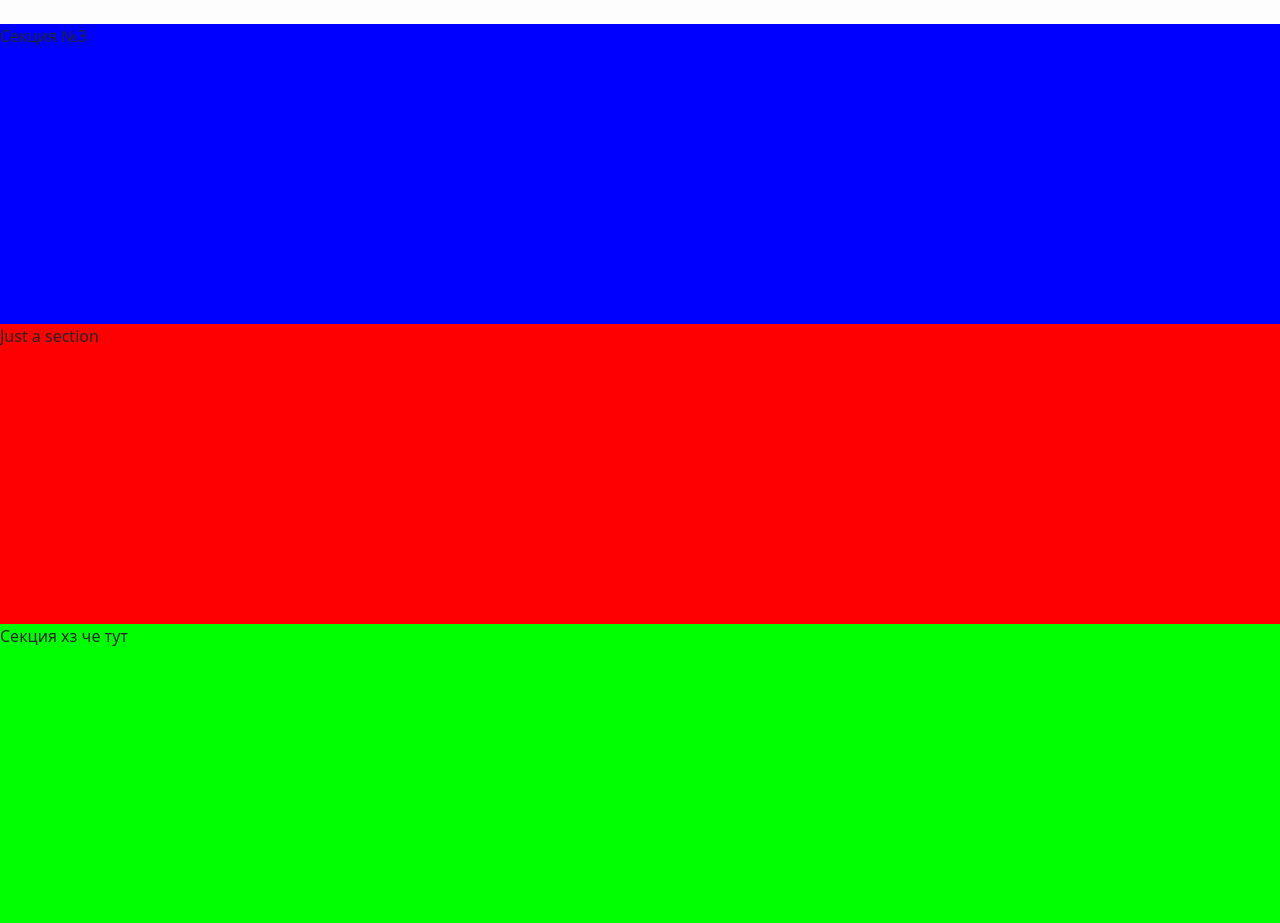
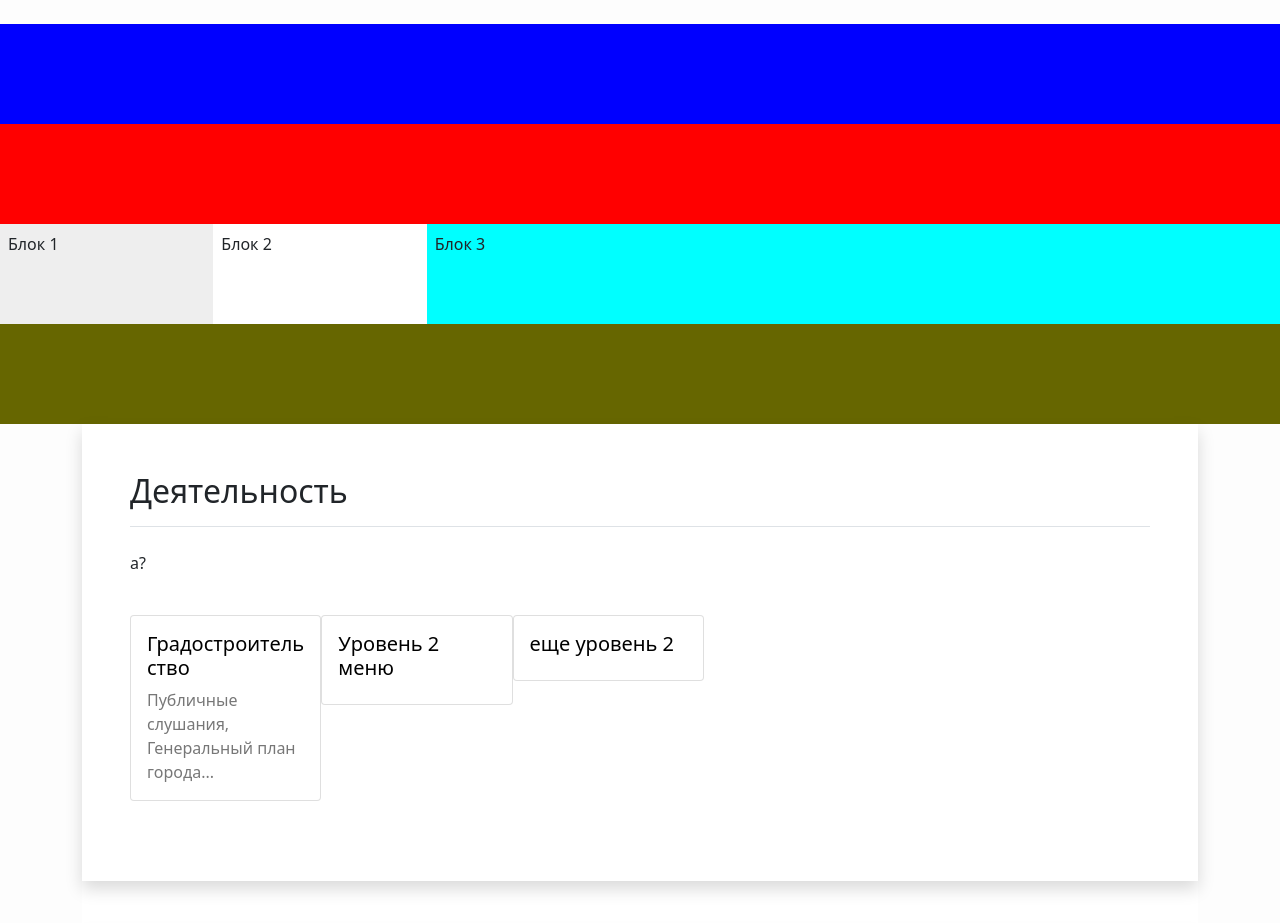
Before and after one commit to horadrim-dev/omsu, a Django app: page / in a window 1280 px wide. Shown: the part 998-1921 px from the top of the page. Run offline with Django 4.2, Linux system fonts and the light colour scheme; data comes from the database, SQL or seed files in the repository; both versions use the stored data as it was after the commit; some libraries are stand-ins or nearby versions.

Commit message:
added blocks

```diff
--- a/app/site_settings/models.py
+++ b/app/site_settings/models.py
@@ -1,4 +1,5 @@
 from django.db import models, transaction
+from django.forms import ValidationError
 from app.models import OrderedModel
 # Create your models here.
 
@@ -19,6 +20,7 @@ class Section(Base, OrderedModel):
     class Meta:
         verbose_name = "Секция"
         verbose_name_plural = "Секции"
+        ordering = ['order']
 
     def save(self, lock_recursion=False, *args, **kwargs):
 
@@ -29,9 +31,34 @@ class Section(Base, OrderedModel):
                 list_of_objects = list(Section.objects.all().exclude(id=self.id))
             )
 
-    class Meta:
-        ordering = ['order']
-
 
 class Block(Base, OrderedModel):
     section = models.ForeignKey('Section', verbose_name="Секция", on_delete=models.CASCADE)
+    width = models.PositiveSmallIntegerField(default=0, blank=True, null=True, verbose_name="Ширина блока",
+        help_text="Ширина экрана разделяется на 12 частей. В сумме с остальными блоками ширина не должна быть больше 12. Если оставить 0, ширина будет вычислена автоматически.")
+
+    class Meta:
+        verbose_name = "Блок"
+        verbose_name_plural = "Блоки"
+        ordering = ['order']
+
+    def save(self, lock_recursion=False, *args, **kwargs):
+        # self.check_width()
+
+        super(Block, self).save(*args, **kwargs)
+
+        if not lock_recursion:
+            self.update_order(
+                list_of_objects = list(Block.objects.filter(section=self.section).exclude(id=self.id))
+            )
+
+    # def check_width(self):
+    #     sum_width = self.width
+    #     blocks = Block.objects.filter(section=self.section).only('width').exclude(id=self.id)
+    #     for block in blocks:
+    #         sum_width += block.width
+
+    #     if sum_width > 12:
+    #         raise ValidationError('Суммарная ширина всех блоков в секции не должна превышать 12, ({}>12)'.format(sum_width))
+    #     else:
+    #         return True
--- a/app/site_settings/templates/site_settings/grid.html
+++ b/app/site_settings/templates/site_settings/grid.html
@@ -1,6 +1,12 @@
 {% for section in sections %}
-<div class="row" style="height:300px;background-color:#{{section.background}}">
-        {{section.name}}
+<div class="row {{section.classes}}" style="height:100px;background-color:#{{section.background}}">
+    {% for block in section.block_set.all %}
+    <div class="{% if block.width %}col-{{block.width}}{% else %}col{% endif %}
+                p-2 {{block.classes}}"
+            style="background-color:#{{block.background}}">
+        {{block.name}}
+    </div>
+    {% endfor %}
 </div>
 
 {% endfor %}
--- a/app/site_settings/templatetags/render_grid.py
+++ b/app/site_settings/templatetags/render_grid.py
@@ -7,6 +7,7 @@ def render_grid():
     context = {}
 
     # TODO сделать проверку на пустоту (не берем секции где в блоках нет контента)
-    context['sections'] = Section.objects.all()
-
+    sections =  Section.objects.all()
+    context['sections'] = sections
+    # context['blocks'] = [s.block_set.all() for s in sections]
     return context
```
Also changed, not shown: app/site_settings/admin.py (+7 -1 lines), app/db.sqlite3, app/site_settings/migrations/0005_alter_block_options_alter_section_options.py (added), app/site_settings/migrations/0006_alter_section_options.py (added), app/site_settings/migrations/0007_alter_block_options_alter_section_options_and_more.py (added).
